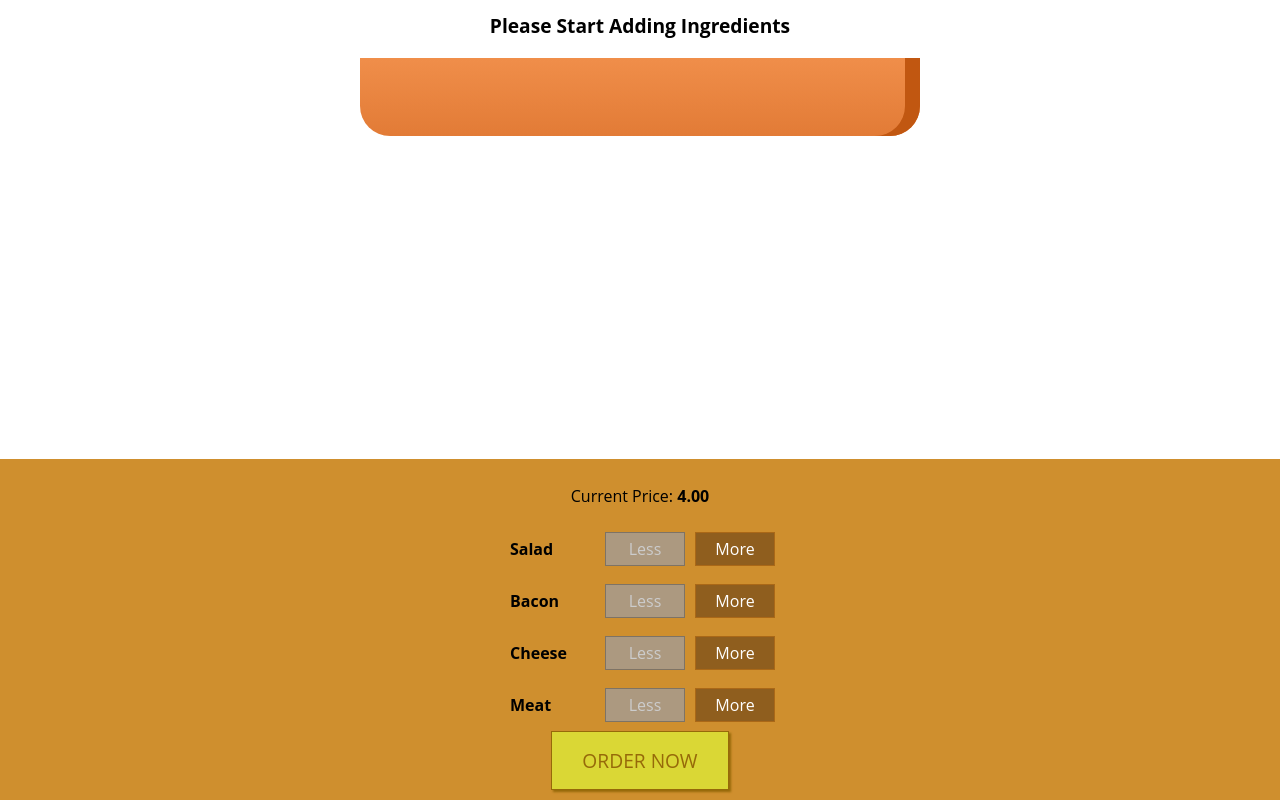
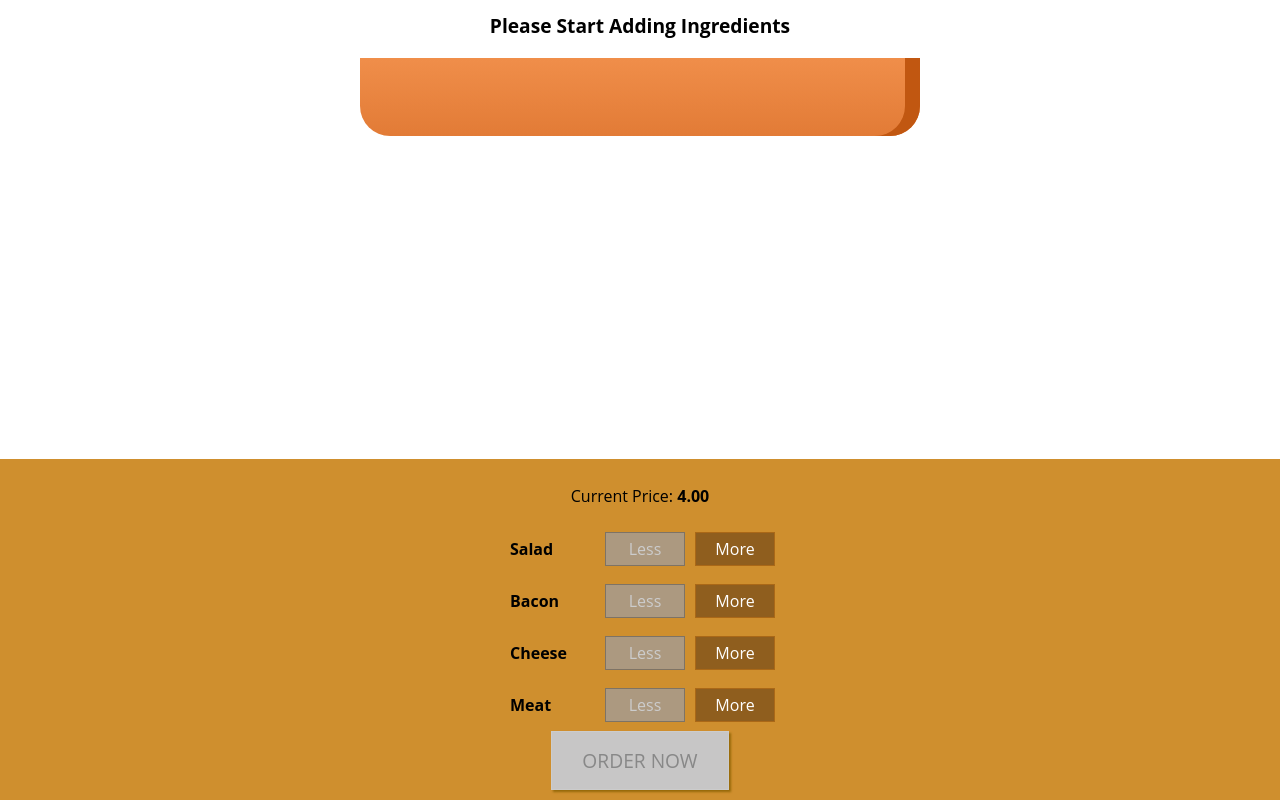
Before and after one commit to stLoiz/react-project-burger-builder-with-redux-saga, a React (Create React App) app: page / in a window 1280 px wide. Shown: the part 179-979 px from the top of the page. Built offline with nearby package versions, Linux system fonts and the light colour scheme.

Commit message:
Disable button of order if the no ingredients are added

```diff
--- a/src/components/Burger/BuildControls/BuildControls.js
+++ b/src/components/Burger/BuildControls/BuildControls.js
@@ -23,10 +23,11 @@ const controls = [
 ];
 
 const buildControls = ({
+  disabled,
   ingredientAdded,
   ingredientRemoved,
-  disabled,
   price,
+  purchasable,
 }) => {
   return (
     <div className={classes.BuildControls}>
@@ -44,7 +45,9 @@ const buildControls = ({
           disabled={disabled[control.type]}
         />
       ))}
-      <button className={classes.OrderButton}>ORDER NOW</button>
+      <button className={classes.OrderButton} disabled={!purchasable}>
+        ORDER NOW
+      </button>
     </div>
   );
 };
--- a/src/containers/BurgerBuilder/BurgerBuilder.js
+++ b/src/containers/BurgerBuilder/BurgerBuilder.js
@@ -19,6 +19,21 @@ class BurgerBuilder extends Component {
       meat: 0,
     },
     totalPrice: 4,
+    purchasable: false,
+  };
+
+  updatePurchaseState = (ingredients) => {
+    const sum = Object.keys(ingredients)
+      .map((key) => {
+        return ingredients[key];
+      })
+      .reduce((sum, el) => {
+        return sum + el;
+      }, 0);
+
+    this.setState({
+      purchasable: sum > 0,
+    });
   };
 
   addIngredientHandler = (type) => {
@@ -30,6 +45,7 @@ class BurgerBuilder extends Component {
     updatedIngredients[type] = updatedCount;
     const newPrice = INGREDIENT_PRICES[type] + this.state.totalPrice;
     this.setState({ totalPrice: newPrice, ingredients: updatedIngredients });
+    this.updatePurchaseState(updatedIngredients);
   };
 
   removeIngredientHandler = (type) => {
@@ -44,6 +60,7 @@ class BurgerBuilder extends Component {
     updatedIngredients[type] = updatedCount;
     const newPrice = this.state.totalPrice - INGREDIENT_PRICES[type];
     this.setState({ totalPrice: newPrice, ingredients: updatedIngredients });
+    this.updatePurchaseState(updatedIngredients);
   };
 
   render() {
@@ -58,10 +75,11 @@ class BurgerBuilder extends Component {
       <>
         <Burger ingredients={this.state.ingredients}></Burger>
         <BuildControls
+          disabled={disabledInfo}
           ingredientAdded={this.addIngredientHandler}
           ingredientRemoved={this.removeIngredientHandler}
-          disabled={disabledInfo}
           price={this.state.totalPrice}
+          purchasable={this.state.purchasable}
         />
       </>
     );
```
